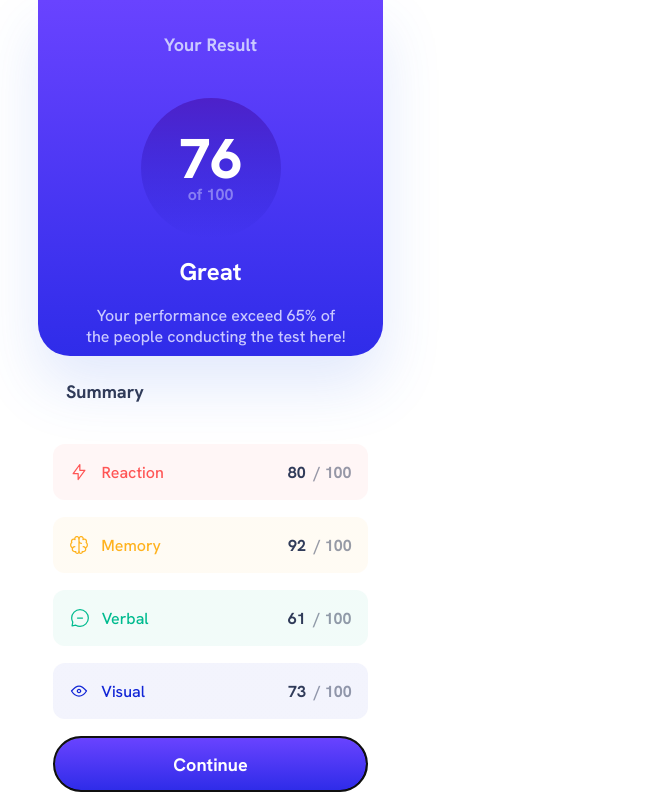
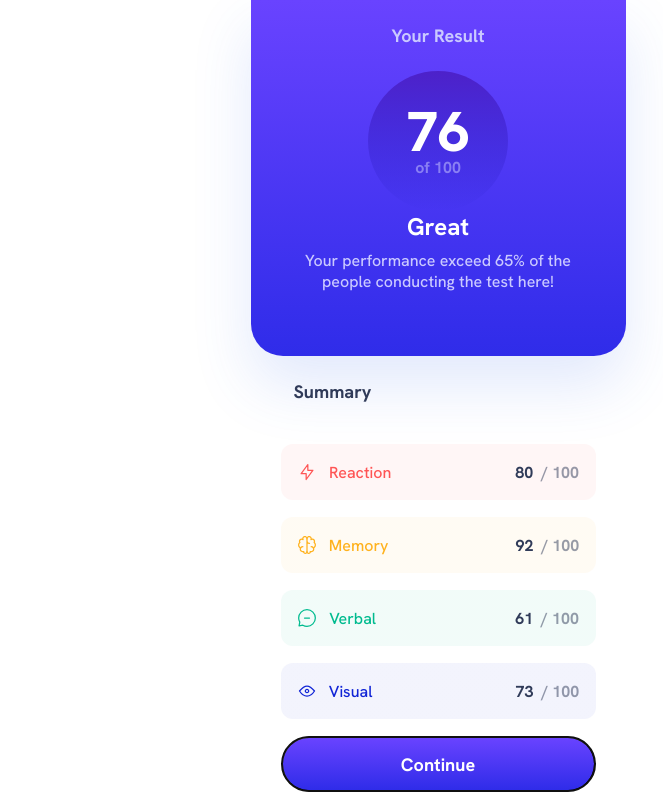
Before and after one commit to temo087/Homework8, a plain HTML site: page index.html in a window 1280 px wide. Shown: the whole page, without its empty margins (202-865 px from the left). Drawn offline with Linux system fonts and the light colour scheme.

Commit message:
davaleba

```diff
--- a/resp.css
+++ b/resp.css
@@ -2,9 +2,8 @@
 {
     body{
         background: var(--Very-Light-blue, #ECF2FF);
-        display: flex;
-        justify-content: center;
-        align-items: center;
+        display: grid;
+        grid-template-columns: auto;
     }
     .square{
         justify-content: center;
@@ -15,6 +14,7 @@
         display:flex;
         background-color: white;
         width: 408px;
+        border-radius: 32px 0 0 32px;
     }
     .box1{
         width: 368px;
--- a/style.css
+++ b/style.css
@@ -4,21 +4,21 @@
     padding: 0;
     box-sizing: border-box;
 }
+
 .frame{
-    align-items: auto;
+    align-items: center;
     justify-self: center;
     text-align: center;
-    width: 100vh;
 }
 .box1{
-    width: 345px;
+    width: 375px;
     height: 356px;
     border-radius: 0px 0px 32px 32px;
     background: var(--Gradient-1, linear-gradient(180deg, #75F 0%, #6943FF 0.01%, #2F2CE9 100%));
     box-shadow: 0px 30px 60px 0px rgba(61, 108, 236, 0.15);
+    display: flex;
+    flex-direction: column;
     align-items: center;
-    display: grid;
-    grid-template-columns: auto;
 }
 .res{
     color: var(--Light-Blue, #CAC9FF);
@@ -76,8 +76,8 @@
 }
 
 .grt{
-    text-align: center;color: var(--White, #FFF);
     text-align: center;
+    color: var(--White, #FFF);
     font-feature-settings: 'clig' off, 'liga' off;
     font-family: Hanken Grotesk;
     font-size: 24px;
@@ -86,7 +86,12 @@
     line-height: normal;
 }
 .performance{
-    width: 308px;
+    display: flex;
+    justify-content: center;
+    align-items: center;
+    flex-direction: column;
+    width: 300px;
+    padding: 8px 0 0 0;
     color: var(--Light-Blue, #CAC9FF);
     text-align: center;
     font-feature-settings: 'clig' off, 'liga' off;
@@ -95,7 +100,6 @@
     font-style: normal;
     font-weight: 500;
     line-height: normal;
-    padding-left: 48px;
 }
 .box2{
     width: 375px;
@@ -103,7 +107,7 @@
     display: grid;
     grid-template-columns: auto;
     gap: 16px 0 0 0;
-    padding: 0 15px 0 15px;
+    padding: 0 15px 0 30px;
 }
 .summary{
     color: var(--Dark-Navy, #303B59);
@@ -121,8 +125,8 @@
     display: flex;
     align-items: center;
     justify-content: center;
+    height: 56px;
     width: 315px;
-    height: 56px;
     flex-shrink: 0;
     border-radius: 12px;
     background: var(--red-95-white, linear-gradient(0deg, rgba(255, 255, 255, 0.95) 0%, rgba(255, 255, 255, 0.95) 100%), #F55);
```
Also changed, not shown: index.html (+3 -3 lines).
